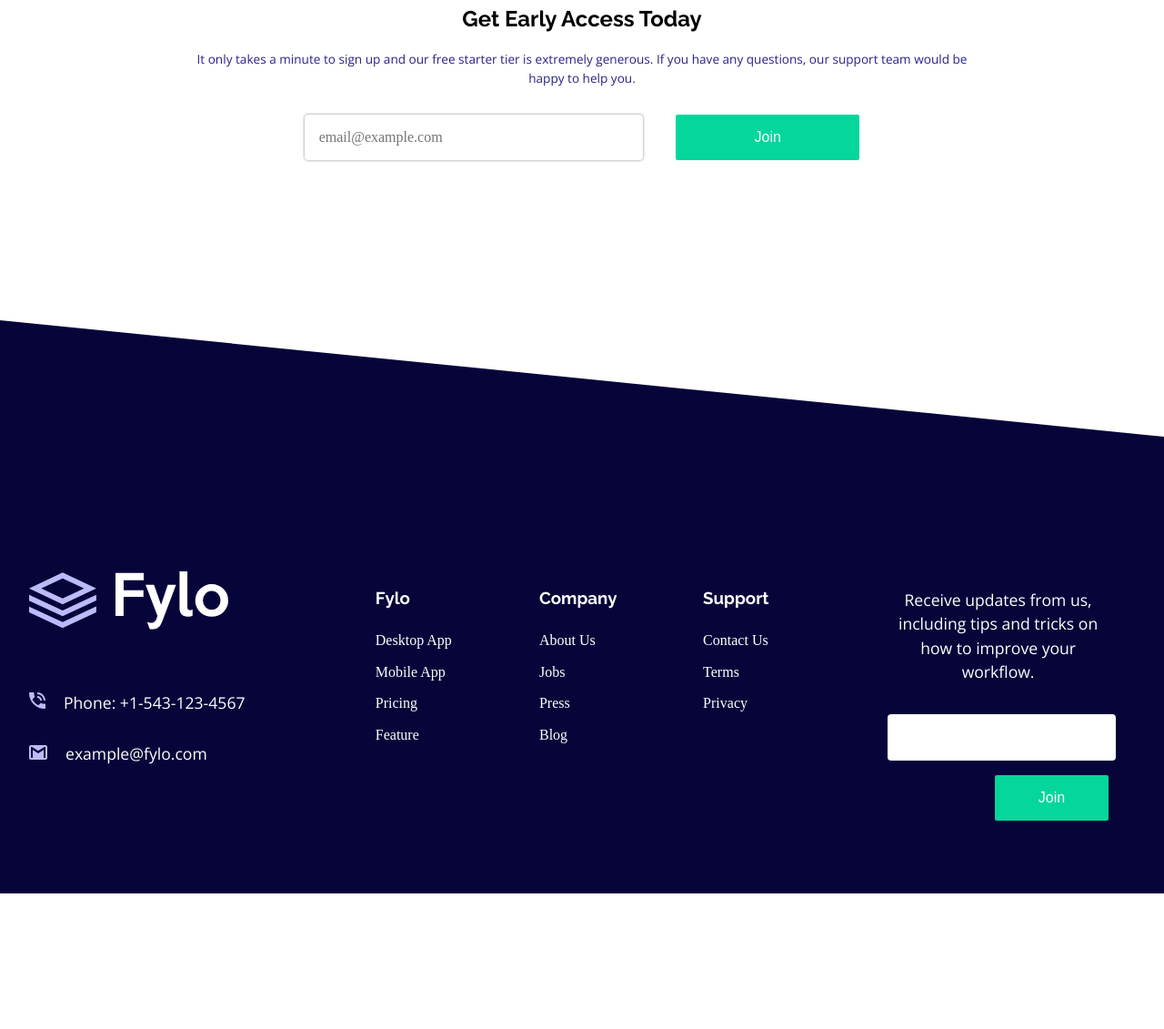
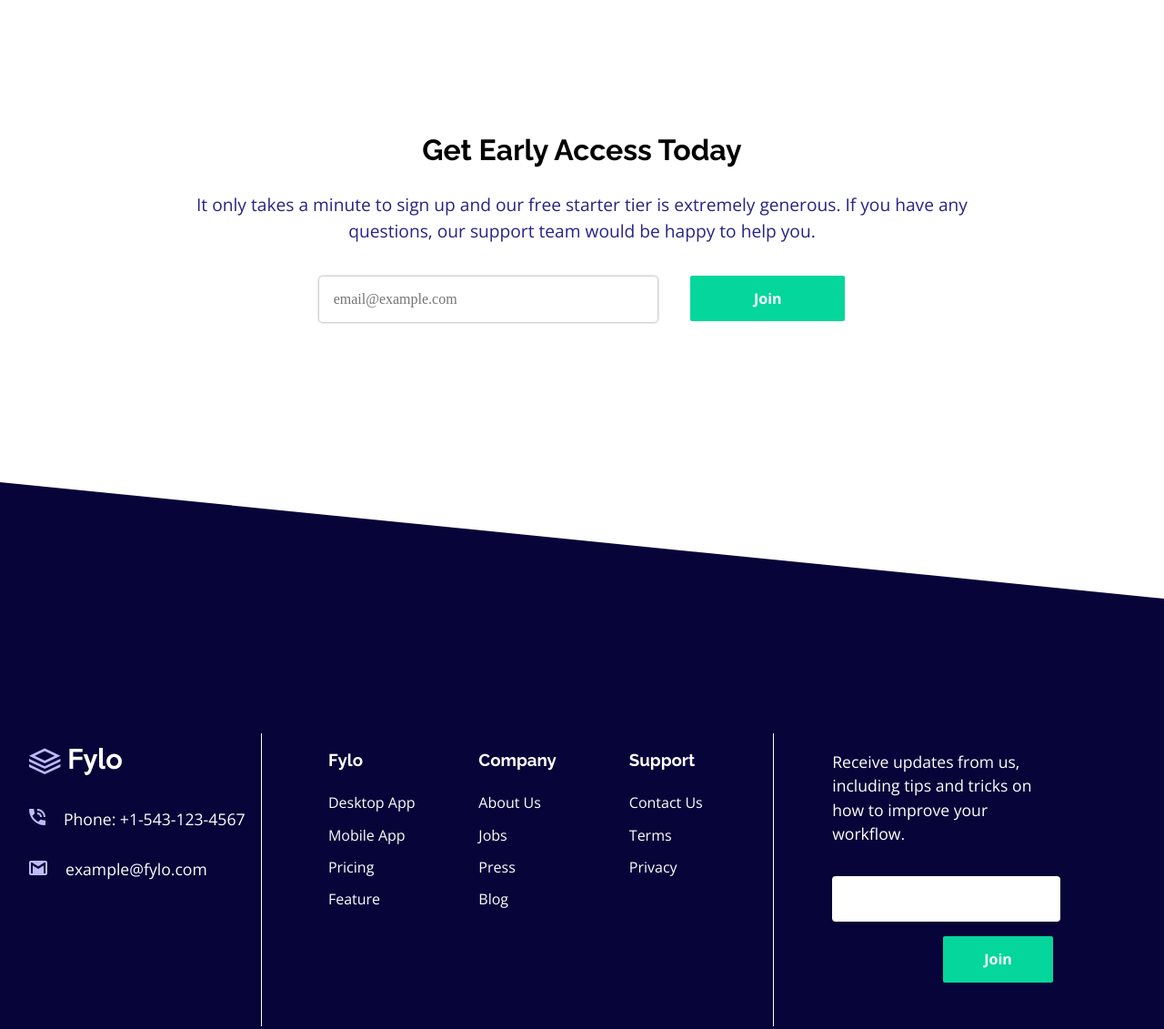
Before and after one commit to Gezesh/fylo-landing-page-grid, a plain HTML site: page index.html in a window 1280 px wide. Shown: the part 1565-2696 px from the top of the page at 91% size. Before the commit the page ends 2547 px from the top, so only its background shows below. Drawn offline with nearby package versions, Linux system fonts and the light colour scheme.

Commit message:
Refine font-sizes, add borders in footer section, center grid sections, add fonts to links

```diff
--- a/css/master.css
+++ b/css/master.css
@@ -21,7 +21,7 @@ input {
   border-radius: 4px;
   box-shadow: 0 0 3px 0 rgba(0, 0, 0, 0.50);
   margin: 1rem auto;
-  padding: 1rem;
+  padding: 1rem 1rem;
   width: 90%;
 }
 
@@ -32,6 +32,10 @@ li {
 li a {
   color: white;
   text-decoration: none;
+}
+
+a {
+  font-family: 'Open Sans', sans-serif;
 }
 
 /* Header section */
@@ -70,26 +74,30 @@ li a {
 .btn {
   border-radius: 2px;
   color: #ffffff;
-  font-family: Arial;
   text-decoration: none;
 }
 
 .btn-small {
   font-size: 0.8rem;
+  font-weight: 600;
   padding: 0.5rem 0.8rem;
 }
 
 .btn-big {
   display: inline-block;
   font-size: 1rem;
+  font-weight: 700;
   margin: 1rem auto 3rem;
-  padding: 1rem 3rem;
+  padding: 1rem 0;
+  text-align: center;
+  width: 50%;
 }
 
 .btn-large {
   display: inline-block;
-  padding: 1rem;
-  width: 90%;
+  font-weight: 700;
+  padding: 1rem 0;
+  width: 100%;
 }
 
 .btn-green {
@@ -199,6 +207,19 @@ li a {
     justify-content: space-around;
   }
 
+  .btn-small {
+    font-size: 1rem;
+  }
+
+  .logo-img {
+    width: 10%;
+    margin-left: 3rem;
+  }
+
+  .header-signIn {
+    margin-right: 3rem;
+  }
+
   .header-img {
     width: 40%;
   }
@@ -209,20 +230,35 @@ li a {
   }
 
   .header h1 {
+    font-size: 2.3rem;
     line-height: 1.5;
     padding-left: 0;
   }
 
   .features-grid-container {
     display: grid;
+    justify-content: center;
     grid-column-gap: 2rem;
-    grid-template-columns: 30% 30% 30%;
+    grid-template-columns: 40% 30% 30%;
     grid-template-rows: 40% 40%;
   }
 
   .features-img {
     grid-row-start: 1;
     grid-row-end: 3;
+  }
+
+  .features p {
+    font-size: 1.2rem;
+    line-height: 1.5;
+  }
+
+  .features h1 {
+    font-size: 2rem;
+  }
+
+  .features h2 {
+    font-size: 1.5rem;
   }
 
   .feauture {
@@ -244,26 +280,37 @@ li a {
     width: 40%;
   }
 
+  .footer-logo {
+    margin: 1rem 0;
+    width: 40%;
+  }
+
   .footer-container {
     display: grid;
     grid-column-gap: 1rem;
-    grid-template-columns: 30% 45% 20%;
+    grid-template-columns: 25% 45% 20%;
     grid-template-areas:
-    "contacts nav cta";
+      "contacts nav cta";
   }
 
-.footer-contacts {
-  grid-area: contacts;
-
-}
+  .footer-contacts {
+    grid-area: contacts;
+    border-right: 1px solid white;
+    margin-right: 3rem;
+    margin-bottom: 0;
+    height: 100%;
+  }
 
   .footer-nav {
     /* grid-column-start: 2;
     grid-column-end: 2; */
+    border-right: 1px solid white;
     grid-area: nav;
     display: grid;
+    justify-content: center;
     grid-column-gap: 1rem;
     grid-template-columns: 30% 30% 30%;
+    margin-right: 3rem;
   }
 
   .footer-cta {
@@ -271,4 +318,8 @@ li a {
     grid-column-end: 4; */
     grid-area: cta;
   }
+
+  .footer-cta p {
+    text-align: left;
+  }
 }
```
